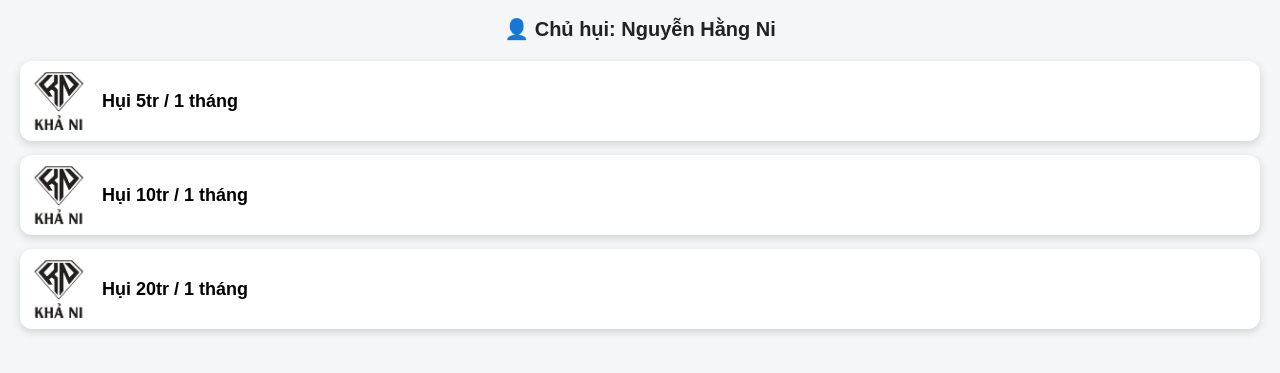
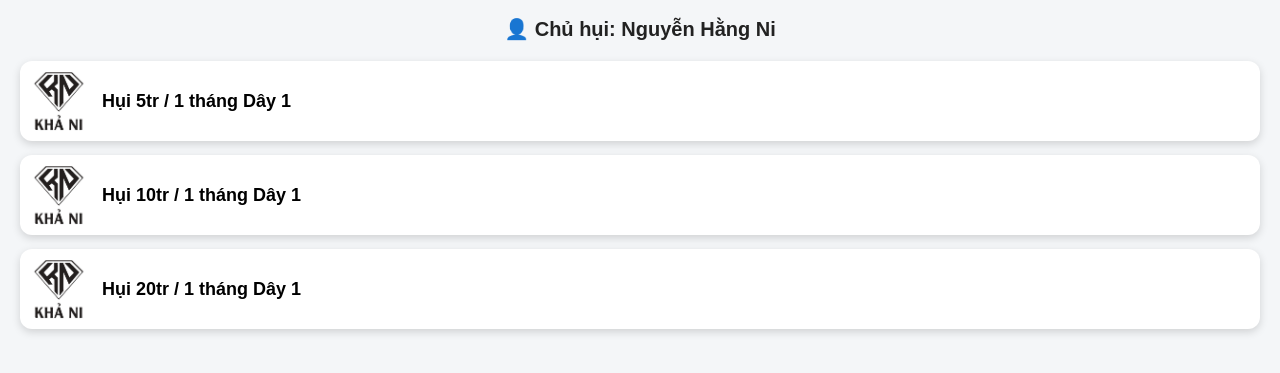
Before and after one commit to lengocnhu27006-svg/hui, a plain HTML site: page index.html in a window 1280 px wide. Shown: the part 67-440 px from the top of the page. Drawn offline with Linux system fonts and the light colour scheme.

Commit message:
Update index.html

```diff
--- a/index.html
+++ b/index.html
@@ -57,17 +57,17 @@ input[type="text"]{ width:100%; border:none; background:transparent; text-align:
 
     <div class="hui-card-btn" onclick="openHui(5000000)">
         <img src="hui5.png" alt="Hụi 5 triệu">
-        <span>Hụi 5tr / 1 tháng</span>
+        <span>Hụi 5tr / 1 tháng Dây 1</span>
     </div>
 
     <div class="hui-card-btn" onclick="openHui(10000000)">
         <img src="hui10.png" alt="Hụi 10 triệu">
-        <span>Hụi 10tr / 1 tháng</span>
+        <span>Hụi 10tr / 1 tháng Dây 1</span>
     </div>
 
     <div class="hui-card-btn" onclick="openHui(20000000)">
         <img src="hui20.png" alt="Hụi 20 triệu">
-        <span>Hụi 20tr / 1 tháng</span>
+        <span>Hụi 20tr / 1 tháng Dây 1</span>
     </div>
 </div>
 
```
